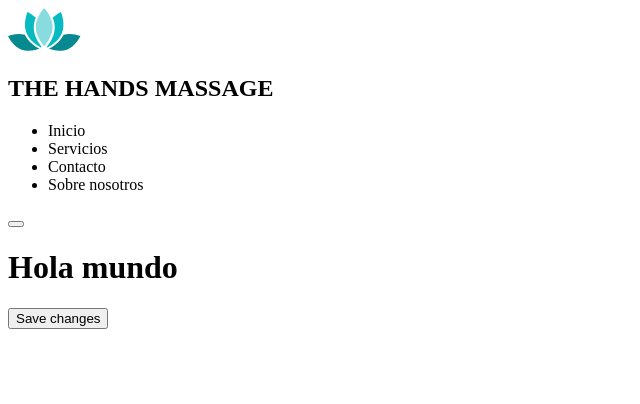
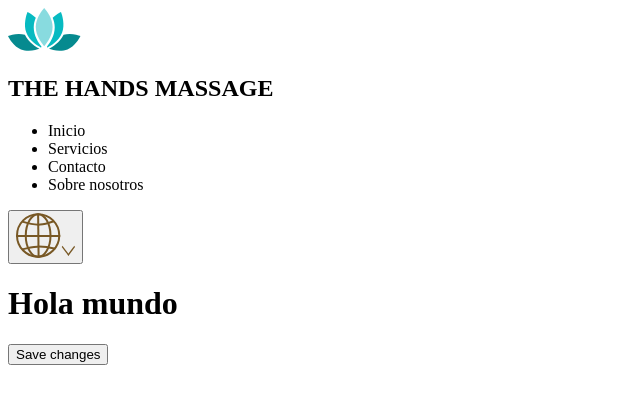
Before and after one commit to larts85/masaje_las_manos, a Next.js app: page / in a window 1280 px wide. Shown: the top 404 px of the page, without its empty margins (0-640 px from the left). Built offline with nearby package versions, Linux system fonts and the light colour scheme.

Commit message:
added layout in the Head component

```diff
--- a/src/components/Header/headStyle.ts
+++ b/src/components/Header/headStyle.ts
@@ -1,9 +1,12 @@
 const className = {
   header: 'flex w-1440',
-  nav: 'flex',
+  nav: 'flex gap-2 p-1 w-[1440px] h-[100px] relative items-center',
   ul: 'flex space-x-4 ml-20',
   li: 'font-jost font-normal font-400 text-32 leading-46 flex items-center uppercase text-neutral-darker mix-blend-normal',
-  languageButton: 'ml-20 hover:cursor-pointer ',
+  languageButton:
+    'ml-2 hover:cursor-pointer w-[100px] h-[45px] bg-primary-base rounded-[100px] flex items-center justify-between pr-2',
+  orbe: 'p-2',
+  downArrow: 'flex items-center',
 }
 
-export const { header, nav, ul, li, languageButton } = className
+export const { header, nav, ul, li, languageButton, orbe } = className
--- a/src/components/Header/index.tsx
+++ b/src/components/Header/index.tsx
@@ -4,7 +4,7 @@ import LangButtons from '@/components/LangButtons'
 import Logo from '../Logo'
 import { VARIANT } from '@/types/globals.types'
 
-import { header, languageButton, li, nav, ul } from './headStyle'
+import { header, languageButton, li, nav, ul, orbe } from './headStyle'
 
 const Header: FC = () => {
   const { translations } = useTranslations()
@@ -25,7 +25,77 @@ const Header: FC = () => {
           <li className={li}>{translations.navLinks.contact}</li>
           <li className={li}>{translations.navLinks.aboutUs}</li>
         </ul>
-        <button className={languageButton} onClick={handleClick} />
+        {/* <button className={languageButton} onClick={handleClick}/> */}
+        <button className={languageButton} onClick={handleClick}>
+          <svg
+            width="45"
+            height="45"
+            viewBox="0 0 45 45"
+            fill="none"
+            xmlns="http://www.w3.org/2000/svg"
+            className={orbe}
+          >
+            <path
+              d="M43.2585 22.4748C43.2585 34.2748 33.7894 43.8237 22.1293 43.8237C10.4692 43.8237 1 34.2748 1 22.4748C1 10.6748 10.4692 1.12592 22.1293 1.12592C33.7894 1.12592 43.2585 10.6748 43.2585 22.4748Z"
+              stroke="#785825"
+              stroke-width="2"
+            />
+            <path
+              d="M34.5098 22.4748C34.5098 28.4966 33.0464 33.8998 30.7327 37.7642C28.407 41.6488 25.3339 43.8237 22.1293 43.8237C18.9247 43.8237 15.8516 41.6488 13.5258 37.7642C11.2122 33.8998 9.74878 28.4966 9.74878 22.4748C9.74878 16.453 11.2122 11.0498 13.5258 7.18544C15.8516 3.30083 18.9247 1.12592 22.1293 1.12592C25.3339 1.12592 28.407 3.30083 30.7327 7.18544C33.0464 11.0498 34.5098 16.453 34.5098 22.4748Z"
+              stroke="#785825"
+              stroke-width="2"
+            />
+            <line
+              y1="23.1101"
+              x2="44.2585"
+              y2="23.1101"
+              stroke="#785825"
+              stroke-width="2"
+            />
+            <line
+              y1="-1"
+              x2="44.1561"
+              y2="-1"
+              transform="matrix(0.011655 0.999932 -0.999915 0.0130753 21.0999 0.670959)"
+              stroke="#785825"
+              stroke-width="2"
+            />
+            <path
+              d="M6.35498 8.64569C22.55 13.8812 28.5731 11.3819 38.1728 8.11911"
+              stroke="#785825"
+              stroke-width="2"
+            />
+            <path
+              d="M39.3719 35.6808C24.5233 32.3927 17.242 33.3057 6.21834 36.3493"
+              stroke="#785825"
+              stroke-width="2"
+            />
+          </svg>
+          <svg
+            width="14"
+            height="14"
+            viewBox="0 0 18 14"
+            fill="none"
+            xmlns="http://www.w3.org/2000/svg"
+          >
+            <line
+              y1="-1"
+              x2="14.1047"
+              y2="-1"
+              transform="matrix(0.605913 0.795531 -0.449218 0.893422 0.943359 2.00006)"
+              stroke="#785825"
+              stroke-width="2"
+            />
+            <line
+              y1="-1"
+              x2="14.1398"
+              y2="-1"
+              transform="matrix(0.601865 -0.798598 0.453009 0.891506 9.48975 13.2919)"
+              stroke="#785825"
+              stroke-width="2"
+            />
+          </svg>
+        </button>
       </nav>
       {showMenu && <LangButtons />}
     </header>
--- a/src/components/storyBook/Logo/index.tsx
+++ b/src/components/storyBook/Logo/index.tsx
@@ -10,7 +10,7 @@ const className = {
 const StoryBookLogo: FC = () => (
   <div>
     <div className={className.buttonContainer}>
-      <Logo variant={VARIANT.PRIMARY} text={false} />
+      <Logo variant={VARIANT.PRIMARY} />
     </div>
     <div className={className.buttonContainer}>
       <Logo variant={VARIANT.SECONDARY} />
```
